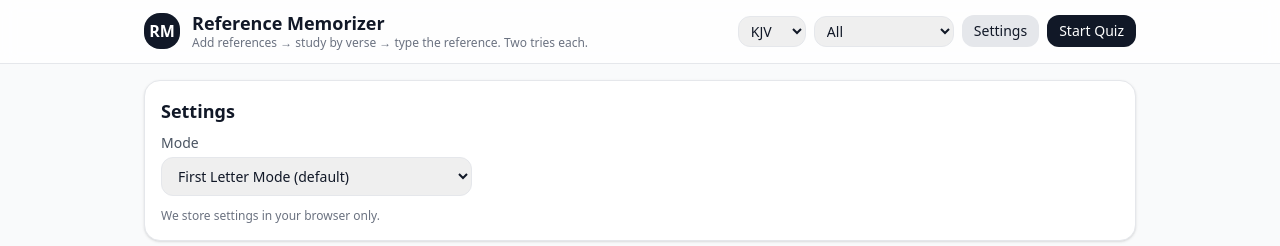
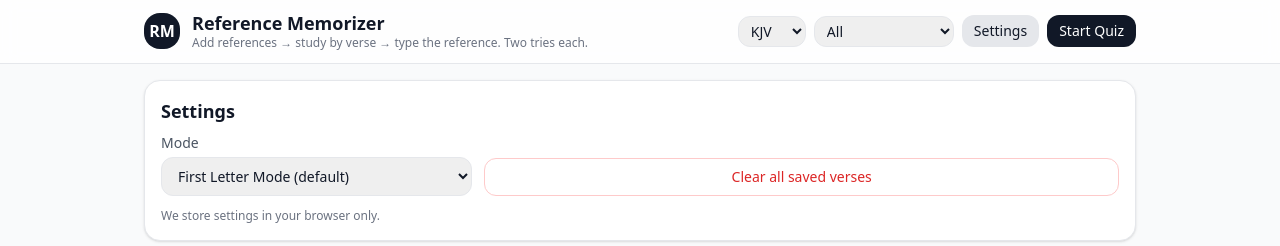
Before and after one commit to brentcrosby/reference-memorizer, a React (Vite) app: page / in a window 1280 px wide. Both pictures are taken after a click on the button "Settings". Shown: the top 246 px of the page. Built offline with nearby package versions, Linux system fonts and the light colour scheme.

Commit message:
Add clear all verses control in settings

```diff
--- a/src/App.jsx
+++ b/src/App.jsx
@@ -457,6 +457,20 @@ export default function App() {
   function removeRef(rm) {
     setRefs((prev) => prev.filter((r) => r !== rm));
   }
+  function clearAllRefs() {
+    if (refs.length === 0) return;
+    if (!window.confirm("Remove all saved verses?")) return;
+    setRefs([]);
+    setQuizOrder([]);
+    setIdx(0);
+    setAttemptsLeft(2);
+    setFeedback(null);
+    setAnswer("");
+    setRevealRef(false);
+    setShowSolution(false);
+    setShowManager(true);
+    setVerseText("");
+  }
   function shuffle(array) {
     const a = array.slice();
     for (let i = a.length - 1; i > 0; i--) {
@@ -677,6 +691,16 @@ export default function App() {
                   <option value="full">Full Reference Mode</option>
                 </select>
               </label>
+              <div className="md:col-span-2 flex items-end">
+                <button
+                  type="button"
+                  className="w-full px-3 py-2 rounded-xl border border-red-200 text-sm text-red-600 hover:bg-red-50 disabled:opacity-50 disabled:cursor-not-allowed"
+                  onClick={clearAllRefs}
+                  disabled={refs.length === 0}
+                >
+                  Clear all saved verses
+                </button>
+              </div>
             </div>
             <p className="text-xs text-gray-500">We store settings in your browser only.</p>
           </div>
```
